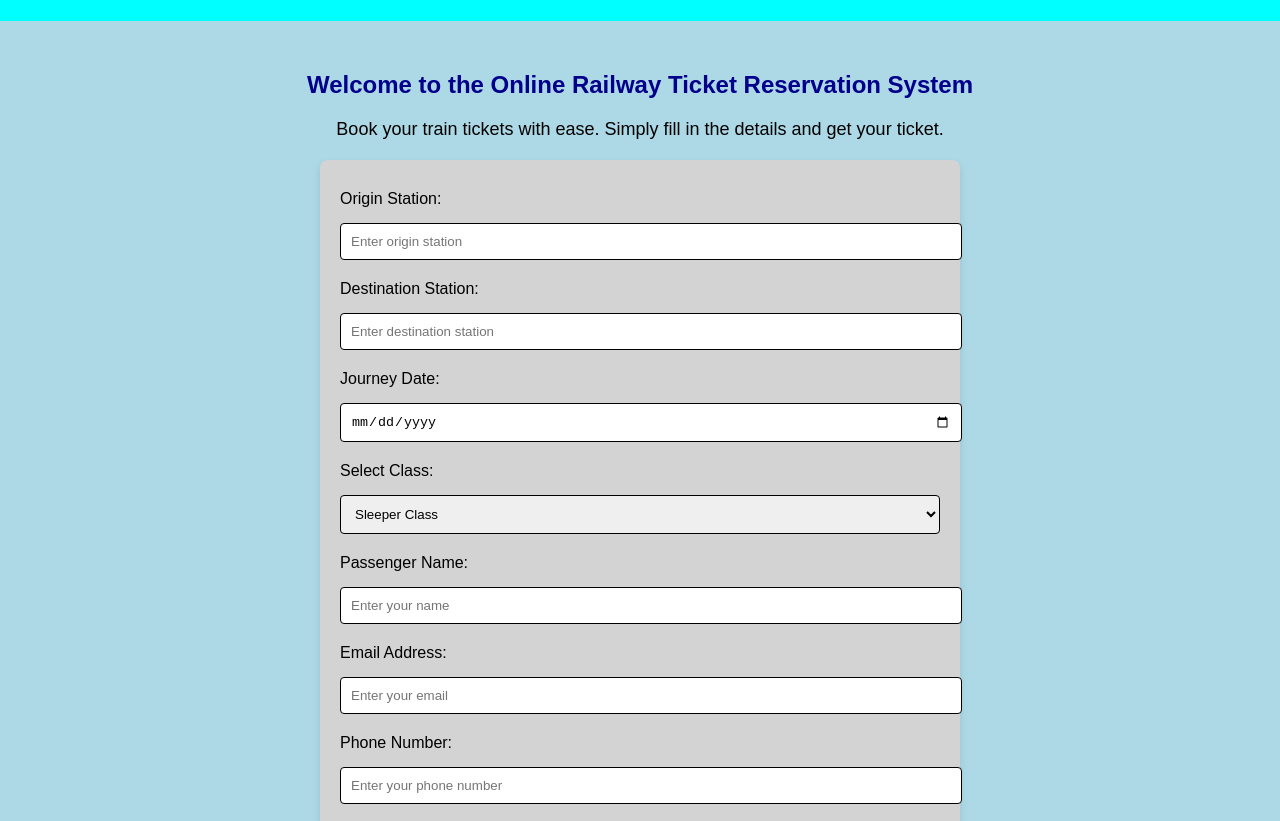
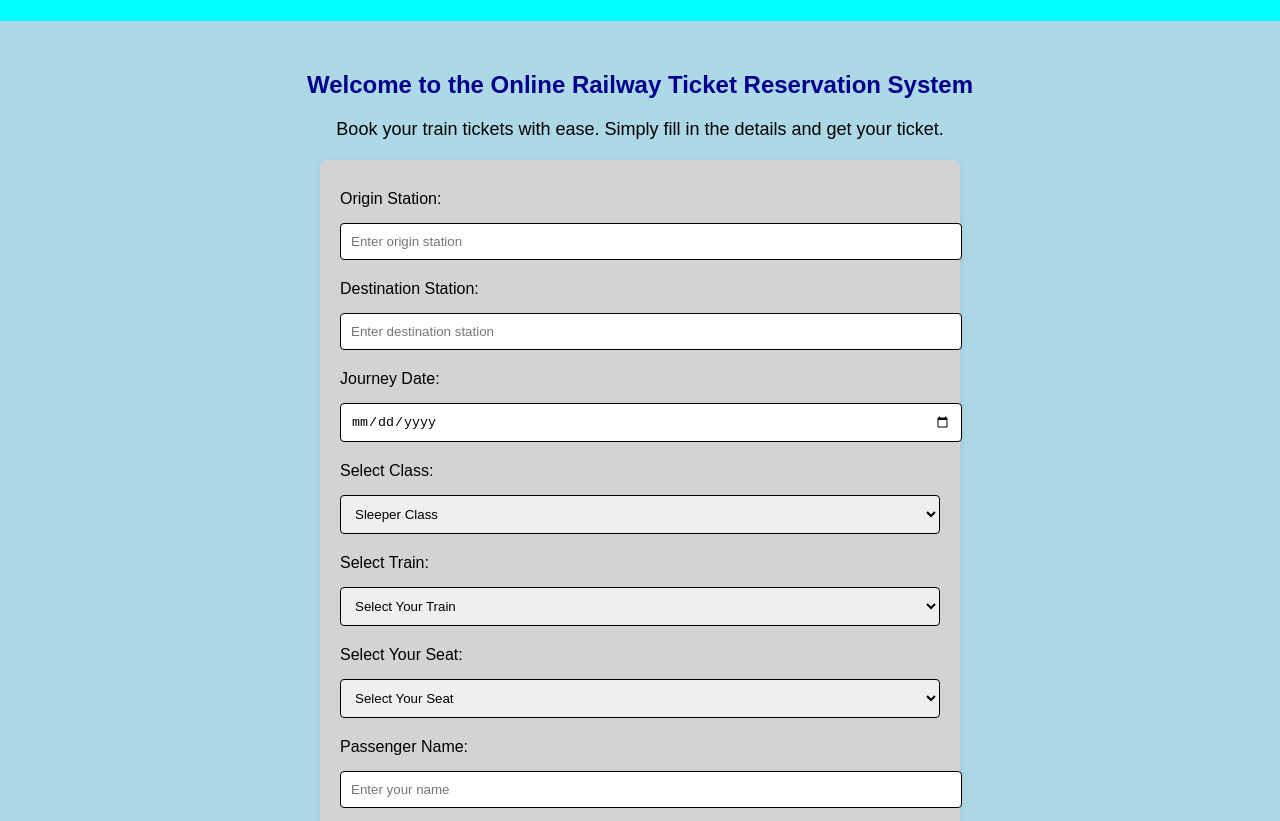
Before and after one commit to satyam-boy/railway, a plain HTML site: page index.html in a window 1280 px wide. Shown: the part 99-920 px from the top of the page. Drawn offline with Linux system fonts and the light colour scheme.

Commit message:
Update index.html
satyam is a good voy

```diff
--- a/index.html
+++ b/index.html
@@ -109,6 +109,48 @@
             <option value="ac">AC Compartment</option>
         </select>
 
+        <label for="train">Select Train:</label>
+        <select id="train" name="train" required>
+            <option value="choose">Select Your Train</option>
+            <option value="barauni mail">Not available barauni mail(11123)</option>
+            <option value="Mahakoshal Express">Mahakoshal Express(47535)</option>
+            <option value="Udaypur intersity Express">Udaypur intersity Express(47542)</option>
+            <option value="Rajdhani Express">Not available Rajdhani Express(43635)</option>
+            <option value="Duronto Express">Duronto Express(44675)</option>
+            <option value="Mumbai Express">Not available Mumbai Express(85780)</option>
+            <option value="barauni mail">barauni mail(67877)</option>
+            <option value="Mahakoshal Express"> Not available Mahakoshal Express(51643)</option>
+            <option value="Udaypur intersity Express">Udaypur intersity Express(21358)</option>
+            <option value="Rajdhani Express">Rajdhani Express(47491)</option>
+            <option value="Shatabdi Express">Shatabdi Express(40836)</option>
+            <option value="Hamsafar Express">Not available Hamsafar Express(35488)</option>
+        </select>
+
+        <label for="Seat">Select Your Seat:</label>
+        <select id="Seat" name="Seat" required>
+            <option value="choose">Select Your Seat</option>
+            <option value="S1">S1</option>
+            <option value="S2">S2</option>
+            <option value="S3">S3</option>
+            <option value="S4">S4</option>
+            <option value="S5">S5</option>
+            <option value="A1">A1</option>
+
+            <option value="A2">A2</option>
+            <option value="A3">A3</option>
+            <option value="A4">A4</option>
+            <option value="A5">A5</option>
+            <option value="B1">B1</option>
+            <option value="B2">B2</option>
+            <option value="B3">B3</option>
+            <option value="B4">B4</option>
+            <option value="B5">B5</option>
+
+        </select>
+
+
+
+
         <label for="passenger-name">Passenger Name:</label>
         <input type="text" id="passenger-name" name="passenger-name" placeholder="Enter your name" required>
 
@@ -130,6 +172,8 @@
         <p><strong>Destination Station:</strong> <span id="response-destination"></span></p>
         <p><strong>Journey Date:</strong> <span id="response-journey-date"></span></p>
         <p><strong>Class:</strong> <span id="response-class"></span></p>
+        <p><strong>Train:</strong> <span id="response-train"></span></p>
+        <p><strong>Seat:</strong> <span id="response-Seat"></span></p>
     </div>
 
     <script>
@@ -145,6 +189,9 @@
             const destination = document.getElementById('destination').value;
             const journeyDate = document.getElementById('journey-date').value;
             const classType = document.getElementById('class').value;
+            const train = document.getElementById('train').value;
+            const Seat = document.getElementById('Seat').value;
+
 
             // Populate the response section
             document.getElementById('response-passenger-name').textContent = passengerName;
@@ -154,6 +201,10 @@
             document.getElementById('response-destination').textContent = destination;
             document.getElementById('response-journey-date').textContent = journeyDate;
             document.getElementById('response-class').textContent = classType;
+            document.getElementById('response-train').textContent = train;
+            document.getElementById('response-Seat').textContent = Seat;
+
+
 
             // Show the response section and hide the form
             document.getElementById('response-container').style.display = 'block';
```
